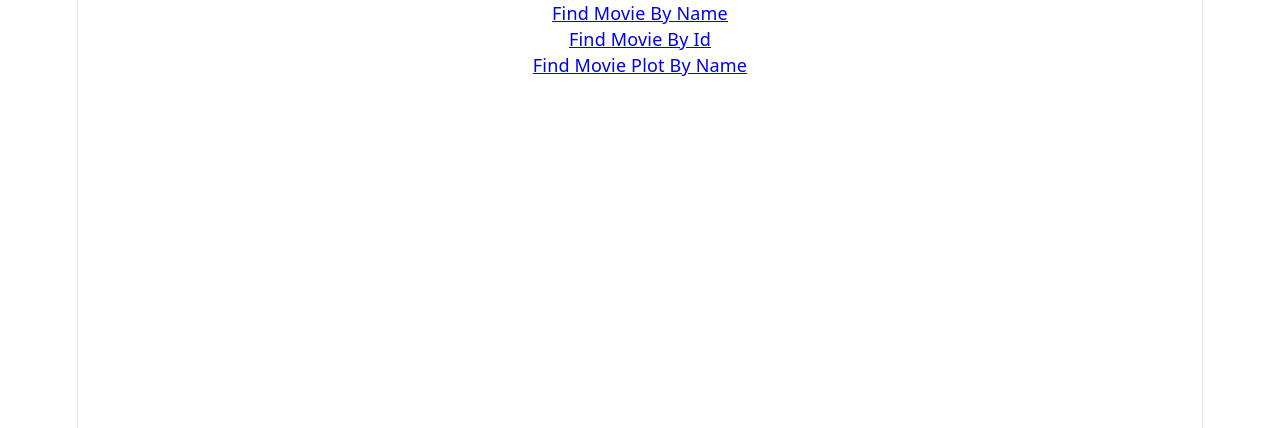
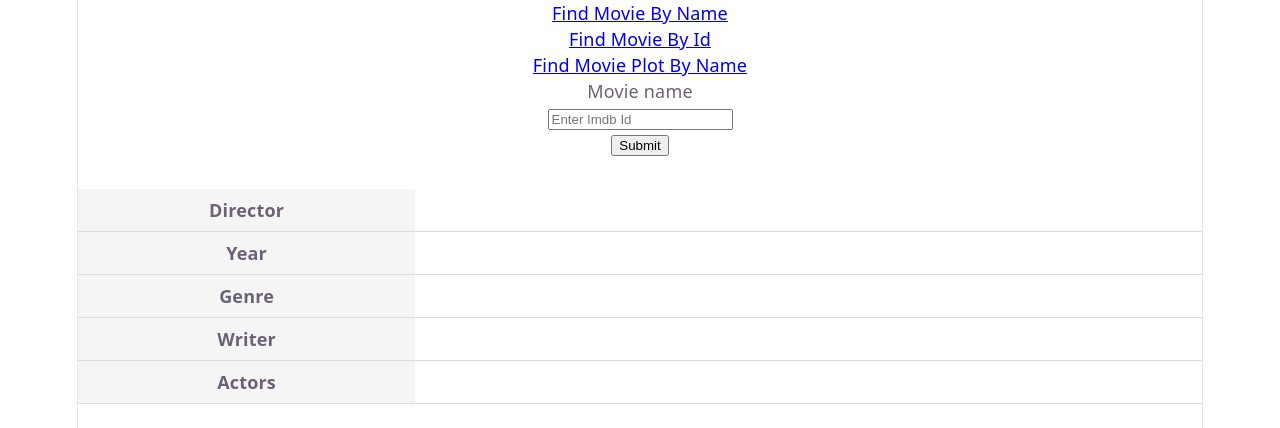
Before and after one commit to ObscuraStudio/IMDB_TeamProject, a React (Vite) app in the folder frontend/: page /findById in a window 1280 px wide. Shown: the top 428 px of the page. Built offline with nearby package versions, Linux system fonts and the light colour scheme.

Commit message:
- Implemented GetMovieById function - Reformatted code alignment

```diff
--- a/frontend/src/components/MovieById.tsx
+++ b/frontend/src/components/MovieById.tsx
@@ -1,6 +1,49 @@
+import {useState} from "react";
+import {baseURI, MIN_LENGTH_MOVIE_ID, type OmdbMovieResponse} from "../types/Movie.ts";
+import axios from "axios";
+import MovieDetails from "./MovieDetails.tsx";
+
 export default function MovieById() {
+    const placeholder: string = "Enter Imdb Id";
+    const [movieId, setMovieId] = useState<string>(placeholder);
+    const [movie, setMovie] = useState<OmdbMovieResponse>({Title: "", Year: ""});
+    const [isMovieValid, setIsMovieValid] = useState<boolean>(true);
+
+    function submitMovieId(event: React.SubmitEvent) {
+        event.preventDefault();
+        const queryURI: string = baseURI + "/" + movieId;
+        axios.get(queryURI)
+            .then((response) => {
+                setMovie(response.data);
+                setIsMovieValid(true);
+            })
+            .catch(() => setIsMovieValid(false));
+    }
+
     return (
         <>
+            <form onSubmit={submitMovieId}>
+                <label> Movie name </label>
+                <br/>
+                <input onChange=
+                           {(e) =>
+                               setMovieId(e.target.value)
+                           }
+                       type="text"
+                       id="Movie Id"
+                       name="Movie Id"
+                       required
+                       minLength={MIN_LENGTH_MOVIE_ID}
+                       placeholder={placeholder}/>
+                <br/>
+                <button type={"submit"}> Submit</button>
+            </form>
+            <div>
+                {isMovieValid ?
+                    <MovieDetails {...movie}/> :
+                    <p>Movie not found</p>
+                }
+            </div>
         </>
     )
 }
--- a/frontend/src/types/Movie.ts
+++ b/frontend/src/types/Movie.ts
@@ -29,5 +29,6 @@ export interface Rating {
     Value?: string;
 }
 
-export const baseURI:string = "/api/movies";
-export const MIN_LENGTH_MOVIE_TITLE:number = 5;
+export const baseURI: string = "/api/movies";
+export const MIN_LENGTH_MOVIE_TITLE: number = 5;
+export const MIN_LENGTH_MOVIE_ID: number = 7;
```
Also changed, not shown: frontend/src/components/MovieByName.tsx (+10 -9 lines), frontend/src/components/MovieDetails.tsx (+5 -5 lines).
